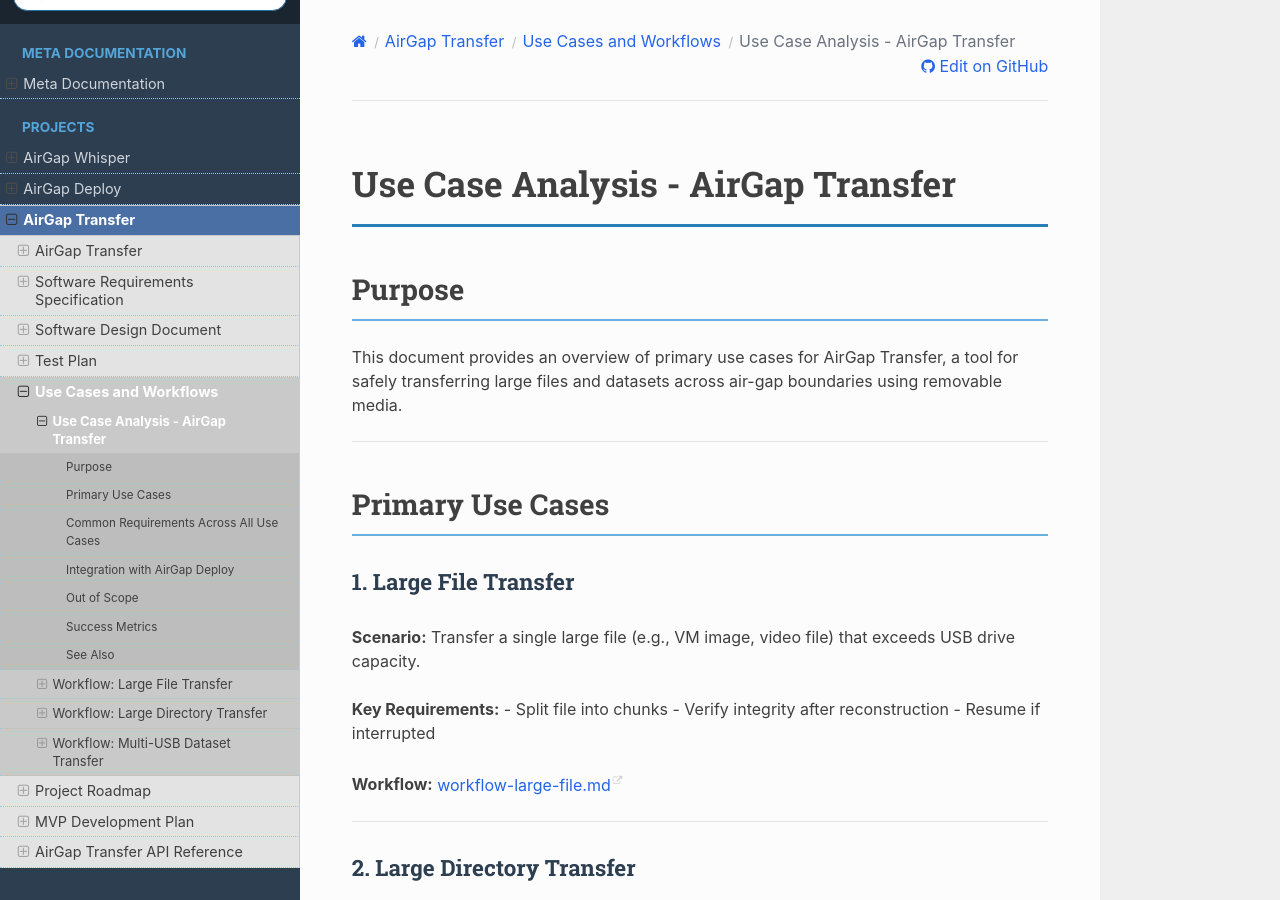
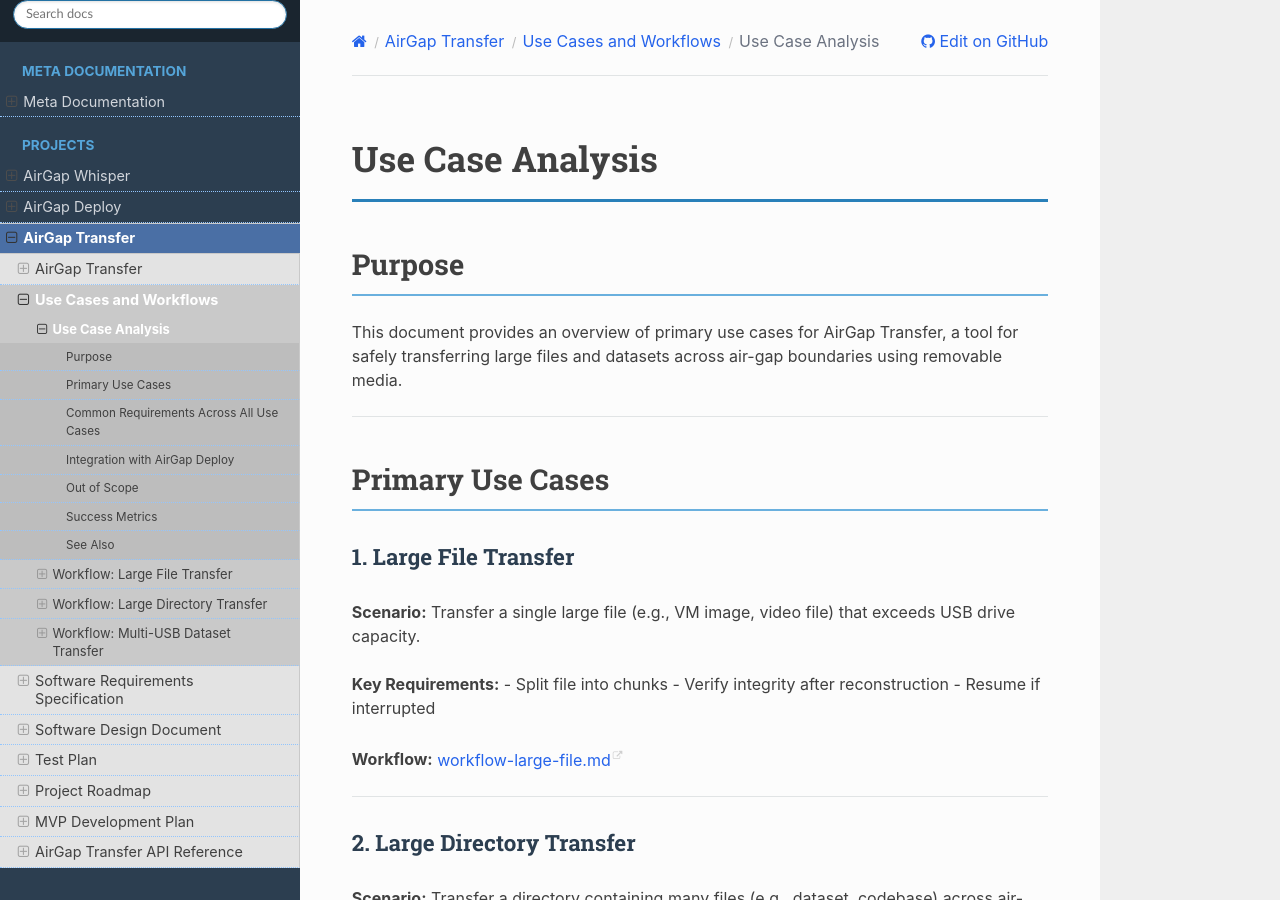
Before and after one commit to Cleanroom-Labs/cleanroom-technical-docs, a Sphinx documentation site: the page built from source/airgap-transfer/use-cases/overview.rst, in a window 1280 px wide and 900 px high. Built offline with Sphinx 7.4.7 and the Read the Docs theme 3.1.0, drawn with Linux system fonts in a browser that asks for light colours.

Commit message:
Adds use case analysis before the requirement specifications
Also makes the documentation more consistent across the projects.

```diff
--- a/source/airgap-deploy/index.rst
+++ b/source/airgap-deploy/index.rst
@@ -8,6 +8,7 @@
    :caption: Documentation
 
    readme
+   use-cases/index
    requirements/srs
    design/sdd
    testing/plan
@@ -16,7 +17,6 @@
    :maxdepth: 2
    :caption: Planning
 
-   use-cases/index
    roadmap
    development-plan
 
--- a/source/airgap-deploy/use-cases/overview.rst
+++ b/source/airgap-deploy/use-cases/overview.rst
@@ -1,5 +1,5 @@
-Use Case Analysis - AirGap Deploy
-==================================
+Use Case Analysis
+=================
 
 Primary Use Case: AirGap Whisper Deployment
 -------------------------------------------
--- a/source/airgap-transfer/index.rst
+++ b/source/airgap-transfer/index.rst
@@ -8,6 +8,7 @@
    :caption: Documentation
 
    readme
+   use-cases/index
    requirements/srs
    design/sdd
    testing/plan
@@ -16,7 +17,6 @@
    :maxdepth: 2
    :caption: Planning
 
-   use-cases/index
    roadmap
    development-plan
 
--- a/source/airgap-transfer/use-cases/overview.rst
+++ b/source/airgap-transfer/use-cases/overview.rst
@@ -1,5 +1,5 @@
-Use Case Analysis - AirGap Transfer
-===================================
+Use Case Analysis
+=================
 
 Purpose
 -------
--- a/source/airgap-whisper/index.rst
+++ b/source/airgap-whisper/index.rst
@@ -8,6 +8,7 @@
    :caption: Documentation
 
    readme
+   use-cases/overview
    requirements/srs
    design/sdd
    testing/plan
@@ -16,7 +17,6 @@
    :maxdepth: 2
    :caption: Planning
 
-   use-cases/overview
    roadmap
    development-plan
 
--- a/source/airgap-whisper/use-cases/overview.rst
+++ b/source/airgap-whisper/use-cases/overview.rst
@@ -1,5 +1,5 @@
-Use Case Analysis - AirGap Whisper
-==================================
+Use Case Analysis
+=================
 
 Purpose
 -------
```
